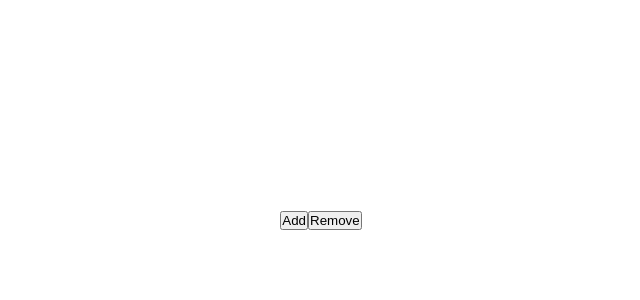
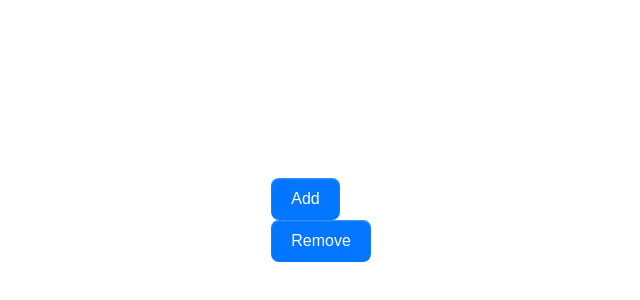
Before and after one commit to JoshuaIsrael/skuvantage-assessment, a React (Vite) app: page / in a window 1280 px wide. Shown: the part 180-480 px from the top of the page, without its empty margins (319-959 px from the left). Built offline with nearby package versions, Linux system fonts and the light colour scheme.

Commit message:
Added custom styling for Button component

```diff
--- a/src/components/button/index.tsx
+++ b/src/components/button/index.tsx
@@ -1,4 +1,5 @@
 import { ReactNode } from 'react';
+import styles from './style.module.scss';
 
 type ButtonProps = {
   children: ReactNode;
@@ -12,7 +13,7 @@ export default function Button({ children, onClick }: ButtonProps) {
   };
 
   return (
-    <button type="submit" onClick={onButtonClick}>
+    <button className={styles.Button} type="submit" onClick={onButtonClick}>
       {children}
     </button>
   );
--- /dev/null
+++ b/src/components/button/style.module.scss
@@ -0,0 +1,31 @@
+.Button {
+  padding: 0.75rem 1.25rem;
+  display: flex;
+  flex-direction: row;
+  flex-shrink: 0;
+
+  align-items: center;
+  appearance: button;
+  background-color: #0276FF;
+  border-radius: 0.5rem;
+  border-style: none;
+  box-shadow: rgba(255, 255, 255, 0.26) 0 1px 2px inset;
+  box-sizing: border-box;
+  color: #fff;
+  cursor: pointer;
+
+  font-size: 100%;
+  line-height: 1.15;
+
+  text-align: center;
+  text-transform: none;
+  transition: color .13s ease-in-out, background-color .13s ease-in-out, opacity .13s ease-in-out, box-shadow .13s ease-in-out;
+
+  &:active {
+    background-color: #006AE8;
+  }
+
+  &:hover {
+    background-color: #1C84FF;
+  }
+}
```
